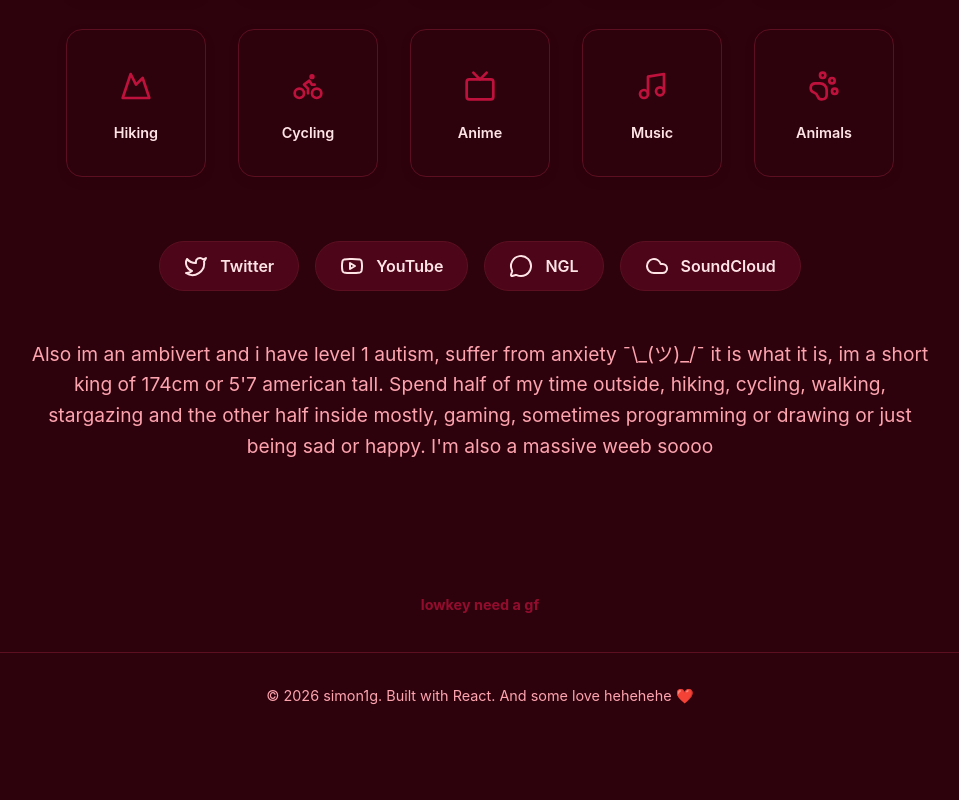
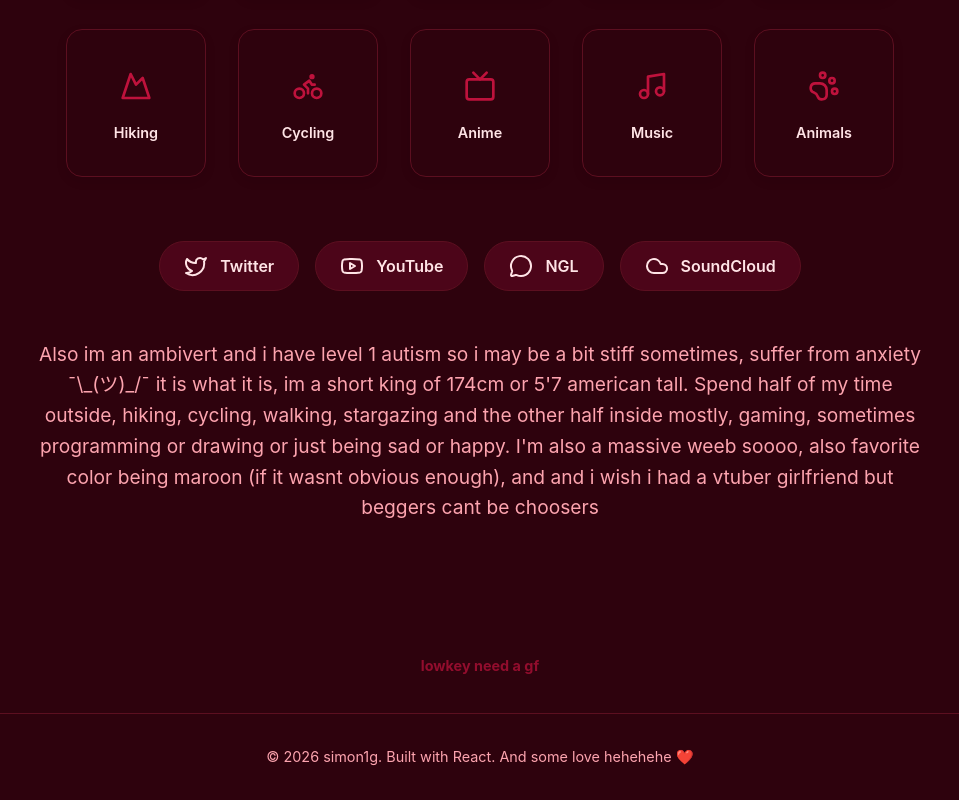
Before and after one commit to simon1g/simon1g-site, a React (Vite) app: page /about in a window 1280 px wide. Shown: the part 747-1547 px from the top of the page, without its empty margins (160-1119 px from the left). Before the commit the page ends 1485 px from the top, so only its background shows below. Built offline with nearby package versions, Linux system fonts and the light colour scheme; no server answers.

Commit message:
cried a bit in about

```diff
--- a/src/components/About.jsx
+++ b/src/components/About.jsx
@@ -98,7 +98,7 @@ export default function About() {
                 lineHeight: '1.6',
                 marginTop: '30px'
             }}>
-                Also im an ambivert and i have level 1 autism, suffer from anxiety ¯\_(ツ)_/¯ it is what it is, im a short king of 174cm or 5'7 american tall. Spend half of my time outside, hiking, cycling, walking, stargazing and the other half inside mostly, gaming, sometimes programming or drawing or just being sad or happy. I'm also a massive weeb soooo
+                Also im an ambivert and i have level 1 autism so i may be a bit stiff sometimes, suffer from anxiety ¯\_(ツ)_/¯ it is what it is, im a short king of 174cm or 5'7 american tall. Spend half of my time outside, hiking, cycling, walking, stargazing and the other half inside mostly, gaming, sometimes programming or drawing or just being sad or happy. I'm also a massive weeb soooo, also favorite color being maroon (if it wasnt obvious enough), and and i wish i had a vtuber girlfriend but beggers cant be choosers
             </p>
         </div>
     );
```
